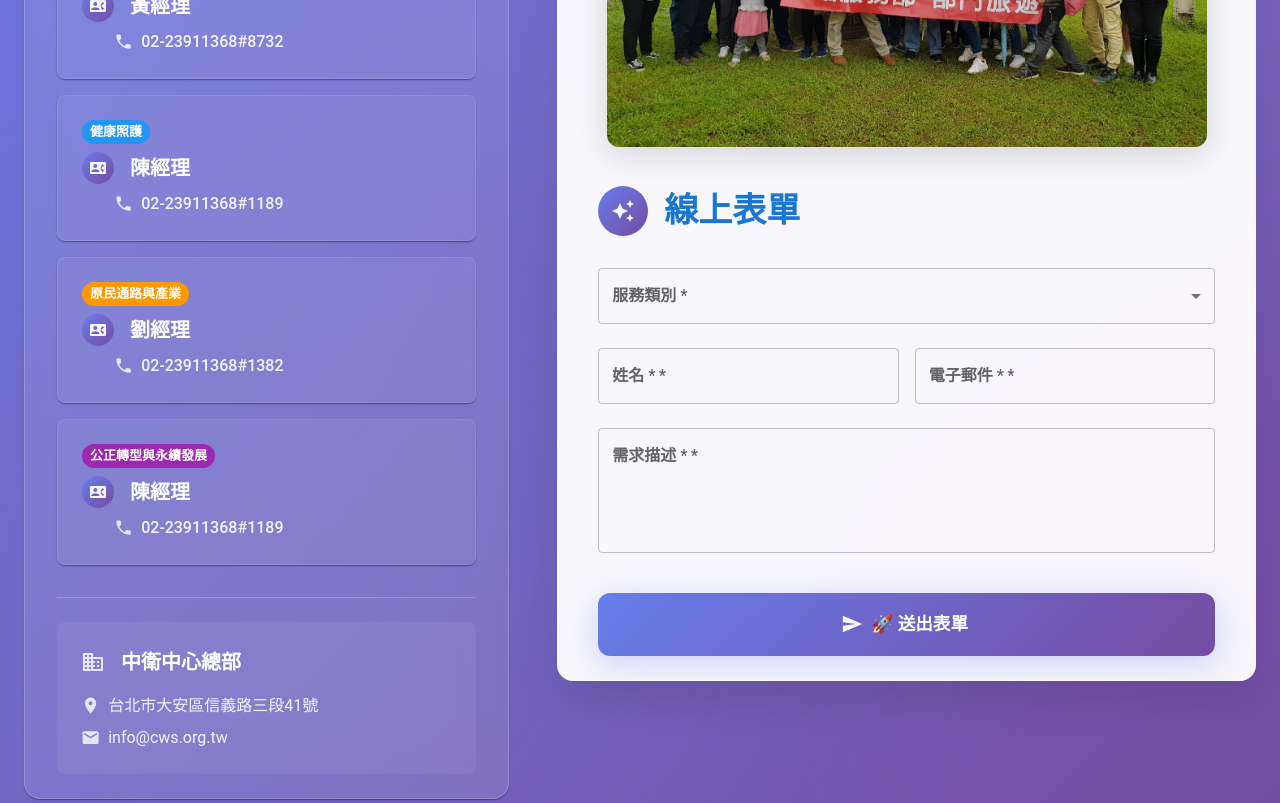
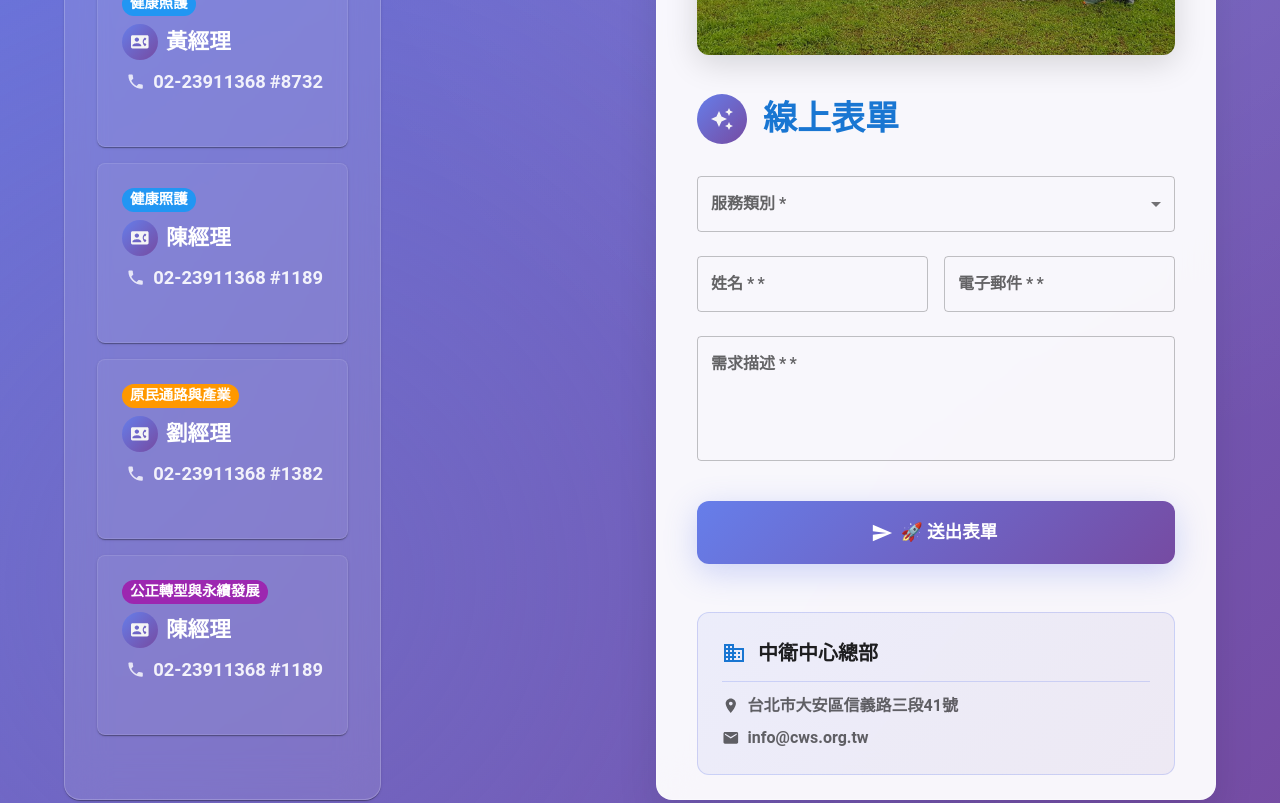
Before and after one commit to lpscsd1723-dot/csd-copt-proj, a React (Create React App) app: page / in a window 1280 px wide. Shown: the part 7640-8443 px from the top of the page. Built offline with nearby package versions, Linux system fonts and the light colour scheme.

Commit message:
Refactor ContactSection layout for improved responsiveness and clarity. Adjusted Container width, Grid properties, and Card styles for better alignment. Moved headquarters information below the contact form for enhanced visibility and updated typography for better readability.

```diff
--- a/src/components/ContactSection.tsx
+++ b/src/components/ContactSection.tsx
@@ -137,7 +137,7 @@ const ContactSection: React.FC = () => {
         },
       }}
     >
-      <Container maxWidth="xl">
+      <Container maxWidth="lg">
         {/* Hero Section */}
         <motion.div
           initial={{ opacity: 0, y: 30 }}
@@ -190,9 +190,9 @@ const ContactSection: React.FC = () => {
 
 
         {/* Main Content Grid */}
-        <Grid container spacing={6} alignItems="stretch">
+        <Grid container spacing={{ xs: 2.5, md: 4 }} justifyContent="center" alignItems="stretch">
           {/* Contact Information */}
-          <Grid size={{ xs: 12, lg: 5 }}>
+          <Grid size={{ xs: 12, lg: 6 }} sx={{ display: 'flex' }}>
             <motion.div
               initial={{ opacity: 0, x: -50 }}
               animate={isInView ? { opacity: 1, x: 0 } : { opacity: 0, x: -50 }}
@@ -208,7 +208,7 @@ const ContactSection: React.FC = () => {
                   overflow: 'hidden',
                 }}
               >
-                <CardContent sx={{ p: 4 }}>
+                <CardContent sx={{ p: { xs: 3, md: 4 }, display: 'flex', flexDirection: 'column', height: '100%' }}>
                   <Box sx={{ display: 'flex', alignItems: 'center', mb: 4 }}>
                     <Avatar
                       sx={{
@@ -231,29 +231,44 @@ const ContactSection: React.FC = () => {
                     </Typography>
                   </Box>
 
-                  <Box sx={{ mb: 4 }}>
+                  <Box
+                    sx={{
+                      mb: 4,
+                      display: 'grid',
+                      gridTemplateColumns: { xs: '1fr' },
+                      gap: 2,
+                      alignItems: 'stretch',
+                      gridAutoRows: '1fr',
+                    }}
+                  >
                     {(t('homepage.contact.contacts', { returnObjects: true }) as any[] || []).map((contactItem: any, index: number) => (
                       <motion.div
                         key={index}
+                        style={{ height: '100%' }}
                         initial={{ opacity: 0, y: 20 }}
                         animate={isInView ? { opacity: 1, y: 0 } : { opacity: 0, y: 20 }}
                         transition={{ duration: 0.5, delay: 1.2 + index * 0.1 }}
                       >
                         <Card
                           sx={{
-                            mb: 2,
+                            height: '100%',
+                            width: '100%',
+                            minHeight: 180,
                             background: 'rgba(255, 255, 255, 0.05)',
                             border: '1px solid rgba(255, 255, 255, 0.1)',
                             borderRadius: 2,
                             transition: 'all 0.3s ease',
+                            '@media (hover: hover) and (pointer: fine)': {
                               '&:hover': {
                                 background: 'rgba(255, 255, 255, 0.1)',
-                              transform: 'translateX(8px)',
+                                transform: 'translateY(-4px)',
+                              },
                             },
                           }}
                         >
-                          <CardContent sx={{ p: 3 }}>
-                            <Box sx={{ display: 'flex', alignItems: 'center', mb: 1 }}>
+                          <CardContent sx={{ p: { xs: 2.5, md: 3 } }}>
+                            {/* 服務類別 Chip：左對齊 */}
+                            <Box sx={{ display: 'flex', alignItems: 'center', justifyContent: 'flex-start', mb: 1 }}>
                               <Chip
                                 label={contactItem.service}
                                 size="small"
@@ -261,44 +276,79 @@ const ContactSection: React.FC = () => {
                                   backgroundColor: serviceCategories[index]?.color || '#666',
                                   color: 'white',
                                   fontWeight: 600,
-                                  mr: 2,
+                                  mr: 0,
+                                  '& .MuiChip-label': {
+                                    fontSize: { xs: '0.85rem', md: '0.9rem' },
+                                    fontWeight: 700,
+                                    px: 1,
+                                  },
                                 }}
                               />
                             </Box>
 
+                            {/* 圖示＋姓名：同一行左對齊 */}
                             <Box sx={{ display: 'flex', alignItems: 'center', mb: 1 }}>
                               <Avatar
                                 sx={{
-                                  width: 32,
-                                  height: 32,
-                                  mr: 2,
+                                  width: 36,
+                                  height: 36,
+                                  mr: 1,
                                   background: 'linear-gradient(135deg, #667eea 0%, #764ba2 100%)',
                                 }}
                               >
-                                <ContactIcon sx={{ fontSize: '1rem' }} />
+                                <ContactIcon sx={{ fontSize: '1.1rem' }} />
                               </Avatar>
                               <Typography
                                 variant="h6"
                                 sx={{
                                   color: 'white',
-                                  fontWeight: 600,
+                                  fontWeight: 700,
+                                  fontSize: { xs: '1.2rem', md: '1.35rem' },
+                                  lineHeight: 1,
                                 }}
                               >
                                 {contactItem.contact}
                               </Typography>
                             </Box>
 
-                            <Box sx={{ display: 'flex', alignItems: 'center', ml: 4 }}>
+                            {/* 電話：主號＋#分機，容器可換行；必要時只截斷分機 */}
+                            <Box sx={{ display: 'flex', alignItems: 'center', pl: 4/8, flexWrap: 'wrap' }}>
                               <PhoneIcon sx={{ mr: 1, fontSize: '1.2rem', color: 'rgba(255, 255, 255, 0.8)' }} />
+                              {(() => {
+                                const phoneText = String(contactItem.phone || '');
+                                const [phoneBase, phoneExt] = phoneText.split('#');
+                                return (
+                                  <Box sx={{ display: 'inline-flex', alignItems: 'center', flexWrap: 'wrap' }}>
                                     <Typography
                                       variant="body1"
                                       sx={{
                                         color: 'rgba(255, 255, 255, 0.9)',
-                                  fontWeight: 500,
+                                        fontWeight: 600,
+                                        fontSize: { xs: '1.05rem', md: '1.15rem' },
                                       }}
                                     >
-                                {contactItem.phone}
+                                      {phoneBase}
                                     </Typography>
+                                    {phoneExt && (
+                                      <Typography
+                                        variant="body1"
+                                        sx={{
+                                          color: 'rgba(255, 255, 255, 0.9)',
+                                          fontWeight: 600,
+                                          fontSize: { xs: '1.05rem', md: '1.15rem' },
+                                          ml: 0.5,
+                                          overflow: 'hidden',
+                                          textOverflow: 'ellipsis',
+                                          whiteSpace: 'nowrap',
+                                          maxWidth: '100%',
+                                        }}
+                                      >
+                                        #{phoneExt}
+                                      </Typography>
+                                    )}
+                                  </Box>
+                                );
+                              })()}
                             </Box>
                           </CardContent>
                         </Card>
@@ -306,43 +356,14 @@ const ContactSection: React.FC = () => {
                     ))}
                   </Box>
 
-                  <Divider sx={{ borderColor: 'rgba(255, 255, 255, 0.2)', my: 3 }} />
-
-                  <Box sx={{ p: 3, background: 'rgba(255, 255, 255, 0.05)', borderRadius: 2 }}>
-                    <Box sx={{ display: 'flex', alignItems: 'center', mb: 2 }}>
-                      <BusinessIcon sx={{ mr: 2, color: 'rgba(255, 255, 255, 0.8)' }} />
-                      <Typography
-                        variant="h6"
-                        sx={{
-                          color: 'white',
-                          fontWeight: 600,
-                        }}
-                      >
-                        {t('homepage.contact.headquarters', '中衛中心總部')}
-                      </Typography>
-                    </Box>
-
-                    <Box sx={{ display: 'flex', alignItems: 'center', mb: 1 }}>
-                      <LocationIcon sx={{ mr: 1, fontSize: '1.2rem', color: 'rgba(255, 255, 255, 0.8)' }} />
-                      <Typography variant="body1" sx={{ color: 'rgba(255, 255, 255, 0.9)' }}>
-                        {t('homepage.contact.address', '台北市大安區信義路三段41號')}
-                      </Typography>
-                    </Box>
-
-                    <Box sx={{ display: 'flex', alignItems: 'center' }}>
-                      <EmailIcon sx={{ mr: 1, fontSize: '1.2rem', color: 'rgba(255, 255, 255, 0.8)' }} />
-                      <Typography variant="body1" sx={{ color: 'rgba(255, 255, 255, 0.9)' }}>
-                        info@cws.org.tw
-                      </Typography>
-                    </Box>
-                  </Box>
+                  {/* 中衛中心總部區塊已移至右側表單按鈕下方 */}
                 </CardContent>
               </Card>
             </motion.div>
           </Grid>
 
           {/* Contact Form */}
-          <Grid size={{ xs: 12, lg: 7 }}>
+          <Grid size={{ xs: 12, lg: 6 }} sx={{ display: 'flex' }}>
             <motion.div
               initial={{ opacity: 0, x: 50 }}
               animate={isInView ? { opacity: 1, x: 0 } : { opacity: 0, x: 50 }}
@@ -550,6 +571,37 @@ const ContactSection: React.FC = () => {
                           </Button>
                         </motion.div>
                       </Box>
+
+                        {/* 中衛中心總部（移動到送出按鈕下方） */}
+                        <Box
+                          sx={{
+                            mt: 3,
+                            p: 3,
+                            background: 'linear-gradient(135deg, rgba(102,126,234,0.08) 0%, rgba(118,75,162,0.08) 100%)',
+                            border: '1px solid rgba(102,126,234,0.25)',
+                            borderRadius: 3,
+                          }}
+                        >
+                          <Box sx={{ display: 'flex', alignItems: 'center', mb: 1.5 }}>
+                            <BusinessIcon sx={{ mr: 1.5, color: 'primary.main' }} />
+                            <Typography variant="h6" sx={{ fontWeight: 700, color: 'text.primary' }}>
+                              {t('homepage.contact.headquarters', '中衛中心總部')}
+                            </Typography>
+                          </Box>
+                          <Divider sx={{ mb: 1.5, borderColor: 'rgba(102,126,234,0.25)' }} />
+                          <Box sx={{ display: 'flex', alignItems: 'center', mb: 1 }}>
+                            <LocationIcon sx={{ mr: 1, fontSize: '1.1rem', color: 'text.secondary' }} />
+                            <Typography variant="body1" sx={{ color: 'text.secondary', fontWeight: 600 }}>
+                              {t('homepage.contact.address', '台北市大安區信義路三段41號')}
+                            </Typography>
+                          </Box>
+                          <Box sx={{ display: 'flex', alignItems: 'center' }}>
+                            <EmailIcon sx={{ mr: 1, fontSize: '1.1rem', color: 'text.secondary' }} />
+                            <Typography variant="body1" sx={{ color: 'text.secondary', fontWeight: 600 }}>
+                              info@cws.org.tw
+                            </Typography>
+                          </Box>
+                        </Box>
                     </Box>
                   </form>
                 </CardContent>
```
Lines whose indentation alone changed are shown as unchanged.
